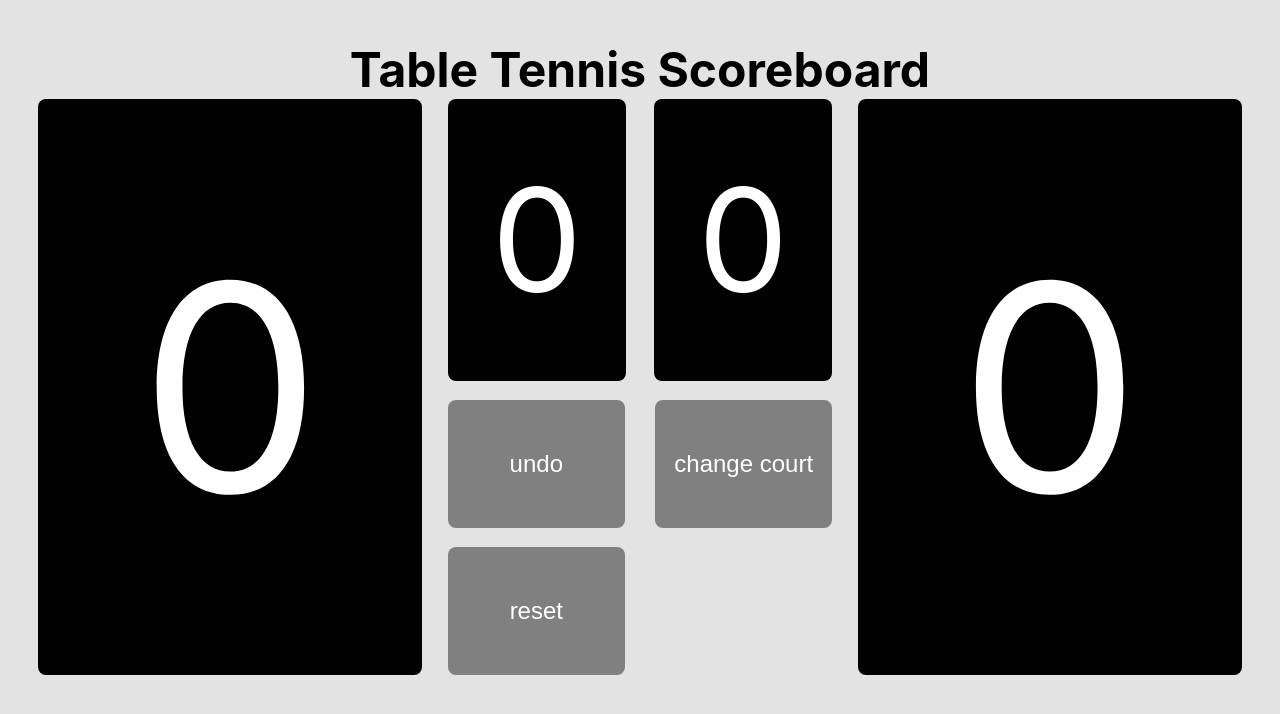
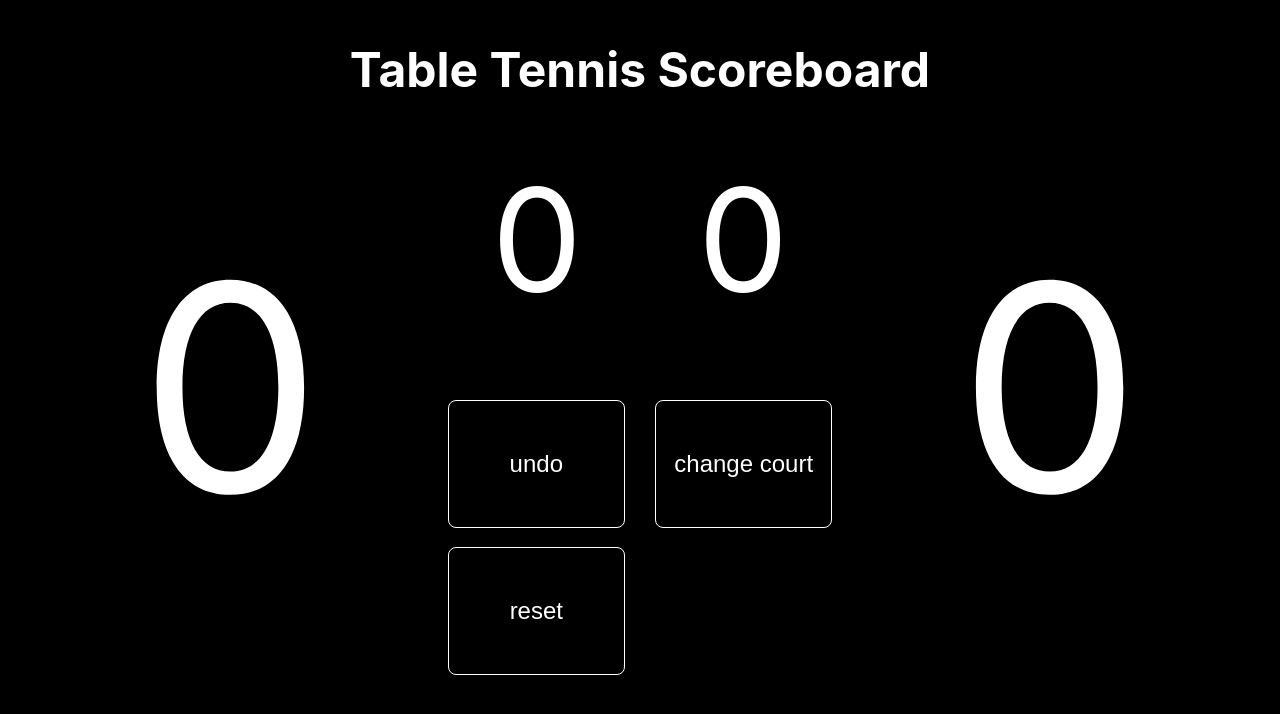
Before and after one commit to yusukemorita/scoreboard, a React (Create React App) app: page / in a window 1280 px wide. Shown: the top 714 px of the page. Built offline with nearby package versions, Linux system fonts and the light colour scheme.

Commit message:
edit style

```diff
--- a/src/App.tsx
+++ b/src/App.tsx
@@ -19,11 +19,11 @@ const ratio = 16 / 9
 const Container = styled.div`
   width: 100vw;
   height: ${100 / ratio}vw;
-  // background: pink; /* useful for css debugging */
   max-height: 100vh;
   max-width: ${100 * ratio}vh;
   margin: auto;
   position: absolute;
+  color: white;
 
   /* vertical center */
   top: 0;
--- a/src/components/scoreboard.tsx
+++ b/src/components/scoreboard.tsx
@@ -88,31 +88,25 @@ const StyledScoreboard = styled.div`
   height: 80%;
 `
 
-const scoreCommonStyles = `
-  background-color: black;
-  color: white;
+const StyledPointScore = styled.div`
+  width: 30%;
+  height: 100%;
+  font-size: 36vmin;
   display: flex;
   justify-content: center;
   align-items: center;
-  border-radius: 8px;
   cursor: pointer;
   user-select: none;
-`
-
-const fontSize = 36 // vmin
-
-const StyledPointScore = styled.div`
-  width: 30%;
-  height: 100%;
-  font-size: ${fontSize}vmin;
-  ${scoreCommonStyles}
 `
 
 const StyledGameScore = styled.div`
   width: 50%;
   height: 100%;
-  font-size: ${fontSize / 2}vmin;
-  ${scoreCommonStyles}
+  font-size: 18vmin;
+  display: flex;
+  justify-content: center;
+  align-items: center;
+  user-select: none;
 `
 
 const Middle = styled.div`
@@ -140,9 +134,9 @@ const Button = styled.button`
   width: 46%;
   height: 10vw;
   font-size: 3vmin;
-  border: none;
+  border: 1px solid white;
   border-radius: 8px;
-  background: gray;
+  background: black;
   color: white;
   cursor: pointer;
   margin-top: 5%;
--- a/src/index.css
+++ b/src/index.css
@@ -10,7 +10,7 @@ body {
     sans-serif;
   -webkit-font-smoothing: antialiased;
   -moz-osx-font-smoothing: grayscale;
-  background-color: #e3e3e3;
+  background-color: black;
 }
 
 code {
```
